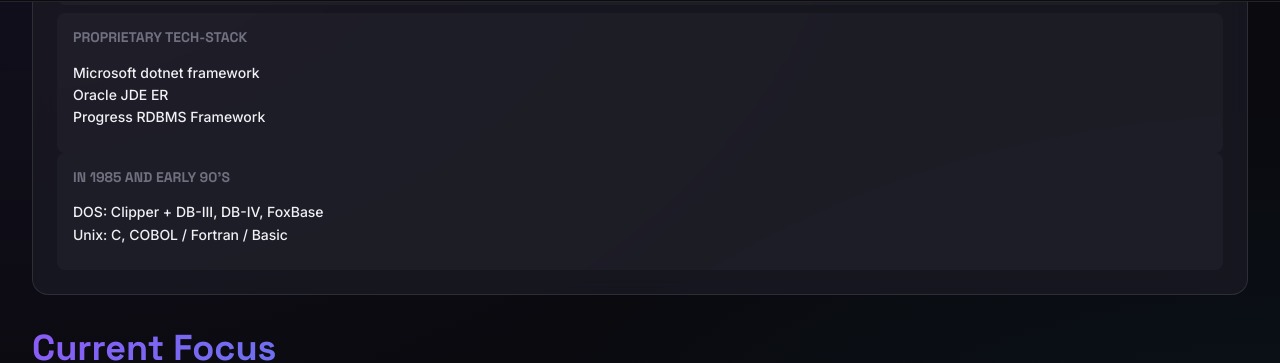
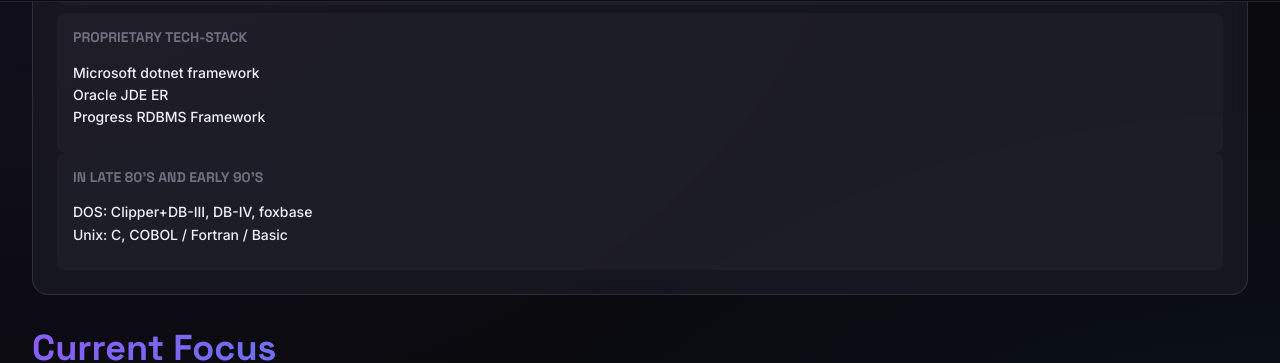
Before and after one commit to mhdev01/mhdev01.github.io, a Jekyll site: the page built from about.md, in a window 1280 px wide and 900 px high, scrolled down 976 px. Shown: the part 92-455 px from the top of the window. Built offline with Jekyll 4.4.1, drawn with Linux system fonts in a browser that asks for light colours.

Commit message:
fix: restored lost code changes. redeploying now.

```diff
--- a/about.md
+++ b/about.md
@@ -33,8 +33,8 @@ title: About - Mani Raghavan
           <p style="color: var(--color-text-primary); font-weight: 500;">Microsoft dotnet framework<br>Oracle JDE ER<br>Progress RDBMS Framework</p>
         </div>
         <div style="padding: var(--spacing-md); background: rgba(255,255,255,0.03); border-radius: var(--radius-md);">
-          <h4 style="font-size: var(--font-size-sm); color: var(--color-text-muted); text-transform: uppercase;">In 1985 and early 90's</h4>
-          <p style="color: var(--color-text-primary); font-weight: 500;">DOS: Clipper + DB-III, DB-IV, FoxBase<br>Unix: C, COBOL / Fortran / Basic</p>
+          <h4 style="font-size: var(--font-size-sm); color: var(--color-text-muted); text-transform: uppercase;">In late 80's and early 90's</h4>
+          <p style="color: var(--color-text-primary); font-weight: 500;">DOS: Clipper+DB-III, DB-IV, foxbase<br>Unix: C, COBOL / Fortran / Basic</p>
         </div>
       </div>
     </div>
```
